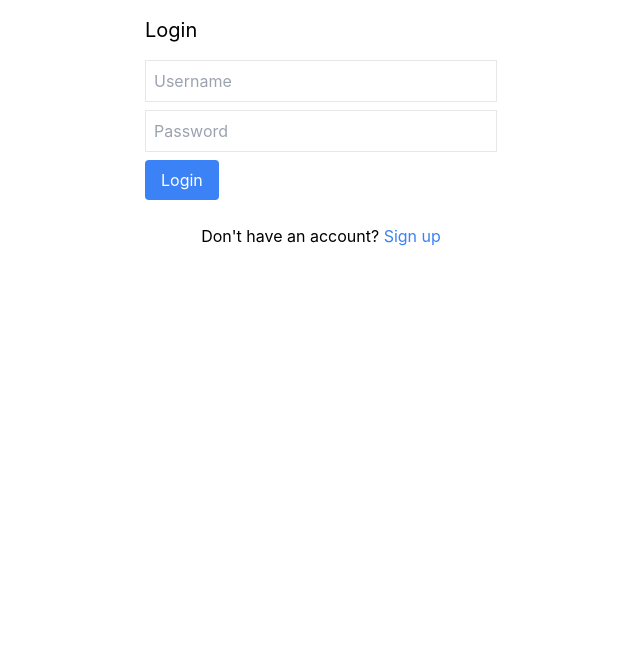
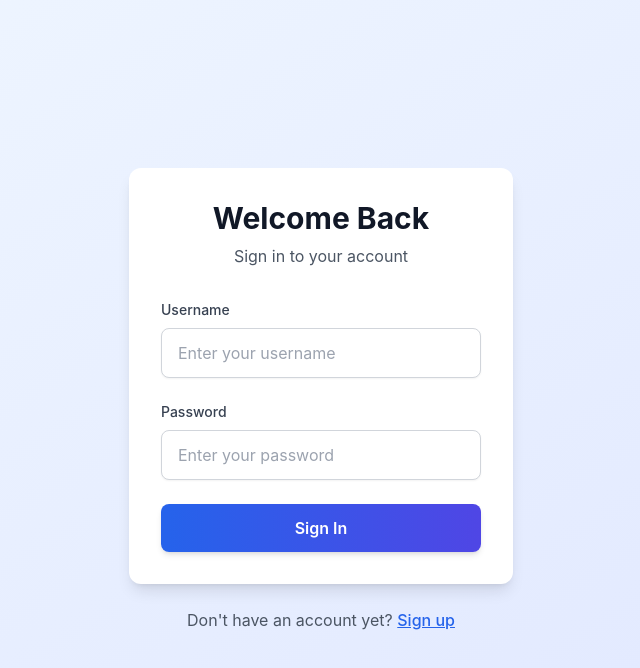
Before and after one commit to TheVincinator/ai-recipes-app, a React (Create React App) app in the folder frontend/: page /login in a window 1280 px wide. Shown: the top 668 px of the page, without its empty margins (319-959 px from the left). Built offline with nearby package versions, Linux system fonts and the light colour scheme; no server answers.

Commit message:
changed sign up and login ui

```diff
--- a/frontend/src/App.jsx
+++ b/frontend/src/App.jsx
@@ -15,30 +15,34 @@ import SavedRecipes from './components/SavedRecipes'; // Create this component i
 function LoginWrapper({ onLogin }) {
   const navigate = useNavigate();
   return (
-    <>
+    <div className="min-h-screen bg-gradient-to-br from-blue-50 to-indigo-100 flex flex-col justify-center items-center py-12">
+      <div className="w-full max-w-md">
         <LoginForm onLogin={onLogin} />
-      <p className="text-center mt-2">
-        Don't have an account?{' '}
-        <button className="text-blue-500" onClick={() => navigate('/signup')}>
+        <p className="text-center mt-6 text-gray-600">
+          Don't have an account yet?{' '}
+          <button className="text-blue-600 hover:text-blue-800 font-medium underline transition duration-200" onClick={() => navigate('/signup')}>
             Sign up
           </button>
         </p>
-    </>
+      </div>
+    </div>
   );
 }
 
 function SignupWrapper({ onSignup }) {
   const navigate = useNavigate();
   return (
-    <>
+    <div className="min-h-screen bg-gradient-to-br from-green-50 to-emerald-100 flex flex-col justify-center items-center py-12">
+      <div className="w-full max-w-md">
         <SignupForm onSignup={onSignup} />
-      <p className="text-center mt-2">
+        <p className="text-center mt-6 text-gray-600">
           Already have an account?{' '}
-        <button className="text-blue-500" onClick={() => navigate('/login')}>
+          <button className="text-green-600 hover:text-green-800 font-medium underline transition duration-200" onClick={() => navigate('/login')}>
             Log in
           </button>
         </p>
-    </>
+      </div>
+    </div>
   );
 }
 
--- a/frontend/src/components/LoginForm.jsx
+++ b/frontend/src/components/LoginForm.jsx
@@ -23,29 +23,61 @@ const LoginForm = ({ onLogin }) => {
   };
 
   return (
-    <form onSubmit={handleSubmit} className="p-4 max-w-sm mx-auto">
-      <h2 className="text-xl mb-4">Login</h2>
+    <div className="px-4 sm:px-6 lg:px-8">
+      <div className="max-w-md w-full mx-auto">
+        <div className="bg-white rounded-xl shadow-lg p-8">
+          <div className="text-center mb-8">
+            <h2 className="text-3xl font-bold text-gray-900 mb-2">Welcome Back</h2>
+            <p className="text-gray-600">Sign in to your account</p>
+          </div>
+
+          <form onSubmit={handleSubmit} className="space-y-6">
+            <div>
+              <label htmlFor="username" className="block text-sm font-medium text-gray-700 mb-2">
+                Username
+              </label>
               <input
                 type="text"
                 name="username"
+                id="username"
                 value={form.username}
                 onChange={handleChange}
-        placeholder="Username"
-        className="block w-full p-2 mb-2 border"
+                placeholder="Enter your username"
+                className="block w-full px-4 py-3 border border-gray-300 rounded-lg shadow-sm placeholder-gray-400 focus:outline-none focus:ring-2 focus:ring-blue-500 focus:border-blue-500 transition duration-200"
               />
+            </div>
+
+            <div>
+              <label htmlFor="password" className="block text-sm font-medium text-gray-700 mb-2">
+                Password
+              </label>
               <input
                 type="password"
                 name="password"
+                id="password"
                 value={form.password}
                 onChange={handleChange}
-        placeholder="Password"
-        className="block w-full p-2 mb-2 border"
+                placeholder="Enter your password"
+                className="block w-full px-4 py-3 border border-gray-300 rounded-lg shadow-sm placeholder-gray-400 focus:outline-none focus:ring-2 focus:ring-blue-500 focus:border-blue-500 transition duration-200"
               />
-      {error && <p className="text-red-500">{error}</p>}
-      <button type="submit" className="bg-blue-500 text-white px-4 py-2 rounded">
-        Login
+            </div>
+
+            {error && (
+              <div className="bg-red-50 border border-red-200 rounded-lg p-3">
+                <p className="text-red-800 text-sm">{error}</p>
+              </div>
+            )}
+
+            <button
+              type="submit"
+              className="w-full bg-gradient-to-r from-blue-600 to-indigo-600 hover:from-blue-700 hover:to-indigo-700 text-white font-semibold py-3 px-4 rounded-lg shadow-md hover:shadow-lg transform hover:-translate-y-0.5 transition duration-200 focus:outline-none focus:ring-2 focus:ring-blue-500 focus:ring-offset-2"
+            >
+              Sign In
             </button>
           </form>
+        </div>
+      </div>
+    </div>
   );
 };
 
--- a/frontend/src/components/LoginWrapper.jsx
+++ b/frontend/src/components/LoginWrapper.jsx
@@ -8,15 +8,17 @@ function LoginWrapper({ onLogin }) {
   };
 
   return (
-    <>
+    <div className="min-h-screen bg-gradient-to-br from-blue-50 to-indigo-100 flex flex-col justify-center items-center py-12">
+      <div className="w-full max-w-md">
         <LoginForm onLogin={handleLogin} />
-      <p className="text-center mt-2">
-        Don't have an account?{' '}
-        <button className="text-blue-500" onClick={() => navigate('/signup')}>
+        <p className="text-center mt-6 text-gray-600">
+          Don't have an account yet?{' '}
+          <button className="text-blue-600 hover:text-blue-800 font-medium underline transition duration-200" onClick={() => navigate('/signup')}>
             Sign up
           </button>
         </p>
-    </>
+      </div>
+    </div>
   );
 }
 
@@ -30,14 +32,16 @@ function SignupWrapper({ onSignup }) {
   };
 
   return (
-    <>
+    <div className="min-h-screen bg-gradient-to-br from-green-50 to-emerald-100 flex flex-col justify-center items-center py-12">
+      <div className="w-full max-w-md">
         <SignupForm onSignup={handleSignup} />
-      <p className="text-center mt-2">
+        <p className="text-center mt-6 text-gray-600">
           Already have an account?{' '}
-        <button className="text-blue-500" onClick={() => navigate('/login')}>
+          <button className="text-green-600 hover:text-green-800 font-medium underline transition duration-200" onClick={() => navigate('/login')}>
             Log in
           </button>
         </p>
-    </>
+      </div>
+    </div>
   );
 }
--- a/frontend/src/components/SignupForm.jsx
+++ b/frontend/src/components/SignupForm.jsx
@@ -23,37 +23,76 @@ const SignupForm = ({ onSignup }) => {
   };
 
   return (
-    <form onSubmit={handleSubmit} className="p-4 max-w-sm mx-auto">
-      <h2 className="text-xl mb-4">Create Account</h2>
+    <div className="px-4 sm:px-6 lg:px-8">
+      <div className="max-w-md w-full mx-auto">
+        <div className="bg-white rounded-xl shadow-lg p-8">
+          <div className="text-center mb-8">
+            <h2 className="text-3xl font-bold text-gray-900 mb-2">Join Us</h2>
+            <p className="text-gray-600">Create your account to get started</p>
+          </div>
+
+          <form onSubmit={handleSubmit} className="space-y-6">
+            <div>
+              <label htmlFor="username" className="block text-sm font-medium text-gray-700 mb-2">
+                Username
+              </label>
               <input
                 type="text"
                 name="username"
+                id="username"
                 value={form.username}
                 onChange={handleChange}
-        placeholder="Username"
-        className="block w-full p-2 mb-2 border"
+                placeholder="Enter a username"
+                className="block w-full px-4 py-3 border border-gray-300 rounded-lg shadow-sm placeholder-gray-400 focus:outline-none focus:ring-2 focus:ring-green-500 focus:border-green-500 transition duration-200"
               />
+            </div>
+
+            <div>
+              <label htmlFor="email" className="block text-sm font-medium text-gray-700 mb-2">
+                Email Address
+              </label>
               <input
                 type="email"
                 name="email"
+                id="email"
                 value={form.email}
                 onChange={handleChange}
-        placeholder="Email"
-        className="block w-full p-2 mb-2 border"
+                placeholder="Enter your email address"
+                className="block w-full px-4 py-3 border border-gray-300 rounded-lg shadow-sm placeholder-gray-400 focus:outline-none focus:ring-2 focus:ring-green-500 focus:border-green-500 transition duration-200"
               />
+            </div>
+
+            <div>
+              <label htmlFor="password" className="block text-sm font-medium text-gray-700 mb-2">
+                Password
+              </label>
               <input
                 type="password"
                 name="password"
+                id="password"
                 value={form.password}
                 onChange={handleChange}
-        placeholder="Password"
-        className="block w-full p-2 mb-2 border"
+                placeholder="Create a password"
+                className="block w-full px-4 py-3 border border-gray-300 rounded-lg shadow-sm placeholder-gray-400 focus:outline-none focus:ring-2 focus:ring-green-500 focus:border-green-500 transition duration-200"
               />
-      {error && <p className="text-red-500">{error}</p>}
-      <button type="submit" className="bg-green-500 text-white px-4 py-2 rounded">
-        Sign Up
+            </div>
+
+            {error && (
+              <div className="bg-red-50 border border-red-200 rounded-lg p-3">
+                <p className="text-red-800 text-sm">{error}</p>
+              </div>
+            )}
+
+            <button
+              type="submit"
+              className="w-full bg-gradient-to-r from-green-600 to-emerald-600 hover:from-green-700 hover:to-emerald-700 text-white font-semibold py-3 px-4 rounded-lg shadow-md hover:shadow-lg transform hover:-translate-y-0.5 transition duration-200 focus:outline-none focus:ring-2 focus:ring-green-500 focus:ring-offset-2"
+            >
+              Create Account
             </button>
           </form>
+        </div>
+      </div>
+    </div>
   );
 };
 
```
Lines whose indentation alone changed are shown as unchanged.
